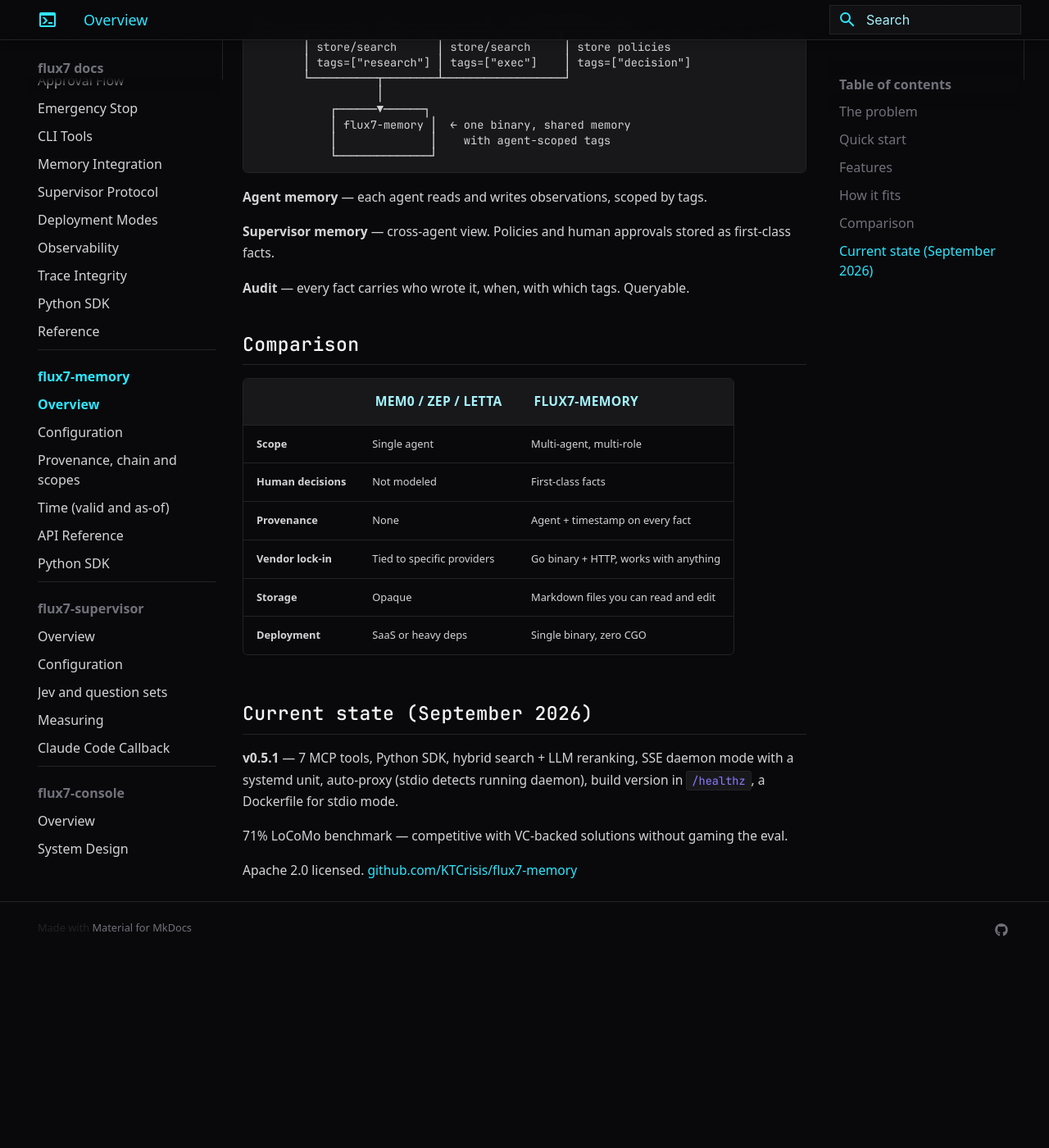
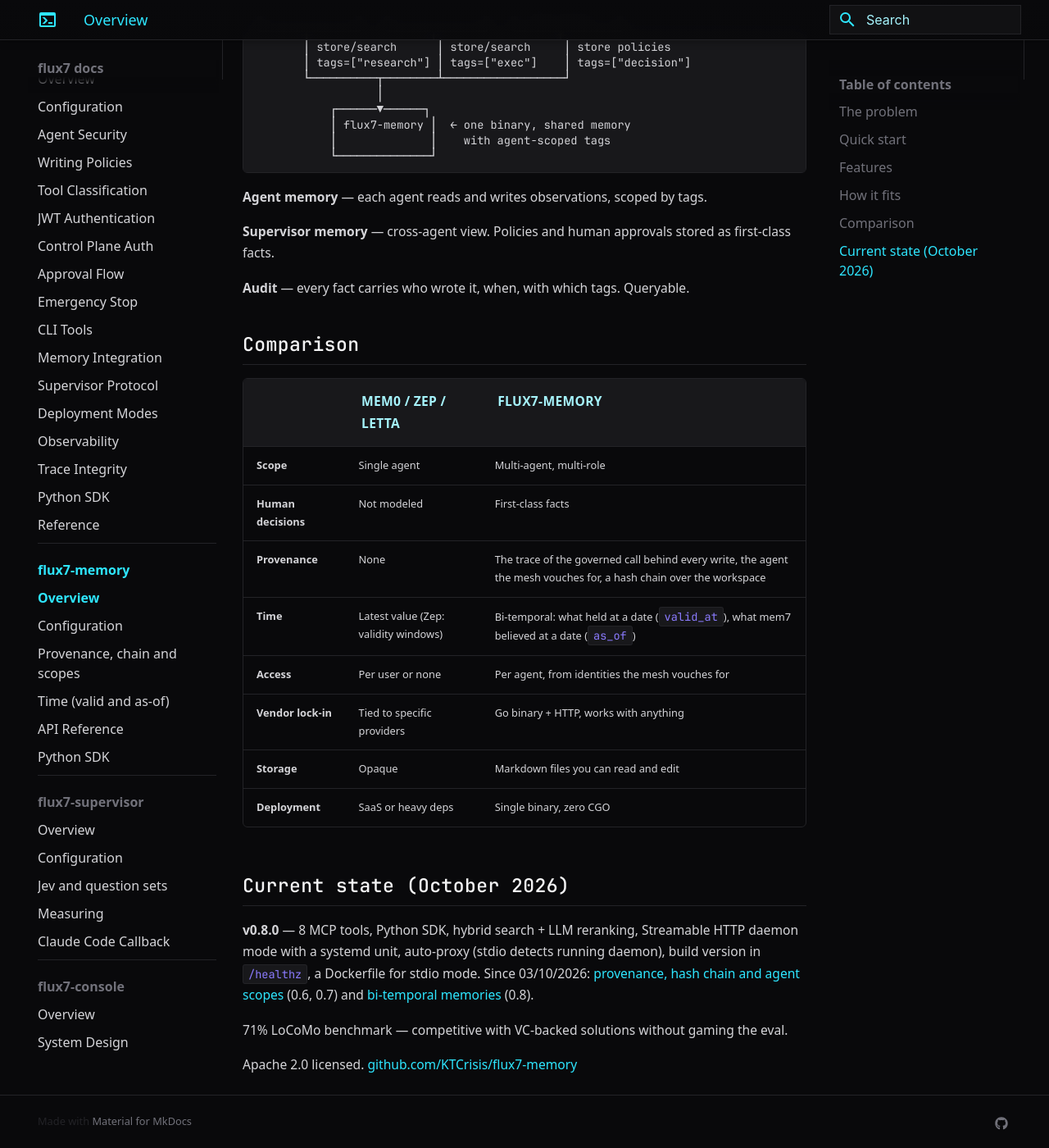
Before and after one commit to KTCrisis/flux7-docs, an MkDocs documentation site: the page built from docs/mem7/index.md, in a window 1280 px wide and 1400 px high, scrolled down 1574 px. Shown: the whole window at 82% size. Built offline with MkDocs 1.6.1 and Material for MkDocs 9.7.7, drawn with Linux system fonts in a browser that asks for light colours; some web fonts are replaced; before the commit the page ends 2738 px from its top, so only the background shows below that.

Commit message:
docs(mem7): overview reflects 0.6 to 0.8
Co-Authored-By: Claude Opus 5.5 (1M context) <noreply@anthropic.com>
Claude-Session: https://claude.ai/code/session_015sCEoLuJcrMipNLkeBYDLr

```diff
--- a/docs/mem7/index.md
+++ b/docs/mem7/index.md
@@ -76,14 +76,16 @@ for mem in m.context("deployment approval", limit=5):
 |---|---|---|
 | **Scope** | Single agent | Multi-agent, multi-role |
 | **Human decisions** | Not modeled | First-class facts |
-| **Provenance** | None | Agent + timestamp on every fact |
+| **Provenance** | None | The trace of the governed call behind every write, the agent the mesh vouches for, a hash chain over the workspace |
+| **Time** | Latest value (Zep: validity windows) | Bi-temporal: what held at a date (`valid_at`), what mem7 believed at a date (`as_of`) |
+| **Access** | Per user or none | Per agent, from identities the mesh vouches for |
 | **Vendor lock-in** | Tied to specific providers | Go binary + HTTP, works with anything |
 | **Storage** | Opaque | Markdown files you can read and edit |
 | **Deployment** | SaaS or heavy deps | Single binary, zero CGO |
 
-## Current state (September 2026)
+## Current state (October 2026)
 
-**v0.5.1** — 7 MCP tools, Python SDK, hybrid search + LLM reranking, SSE daemon mode with a systemd unit, auto-proxy (stdio detects running daemon), build version in `/healthz`, a Dockerfile for stdio mode.
+**v0.8.0** — 8 MCP tools, Python SDK, hybrid search + LLM reranking, Streamable HTTP daemon mode with a systemd unit, auto-proxy (stdio detects running daemon), build version in `/healthz`, a Dockerfile for stdio mode. Since 03/10/2026: [provenance, hash chain and agent scopes](provenance-scopes.md) (0.6, 0.7) and [bi-temporal memories](time.md) (0.8).
 
 71% LoCoMo benchmark — competitive with VC-backed solutions without gaming the eval.
 
```
